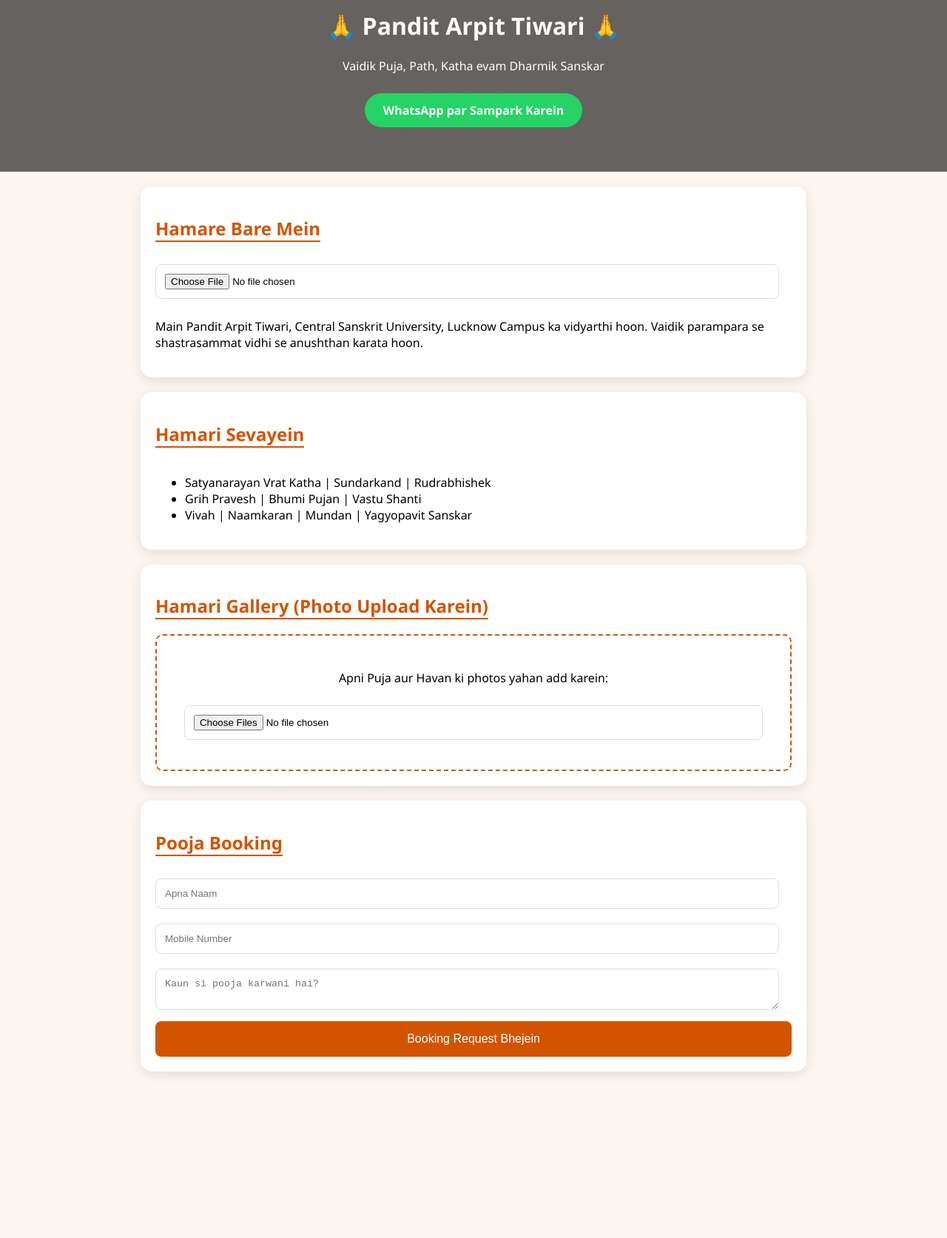
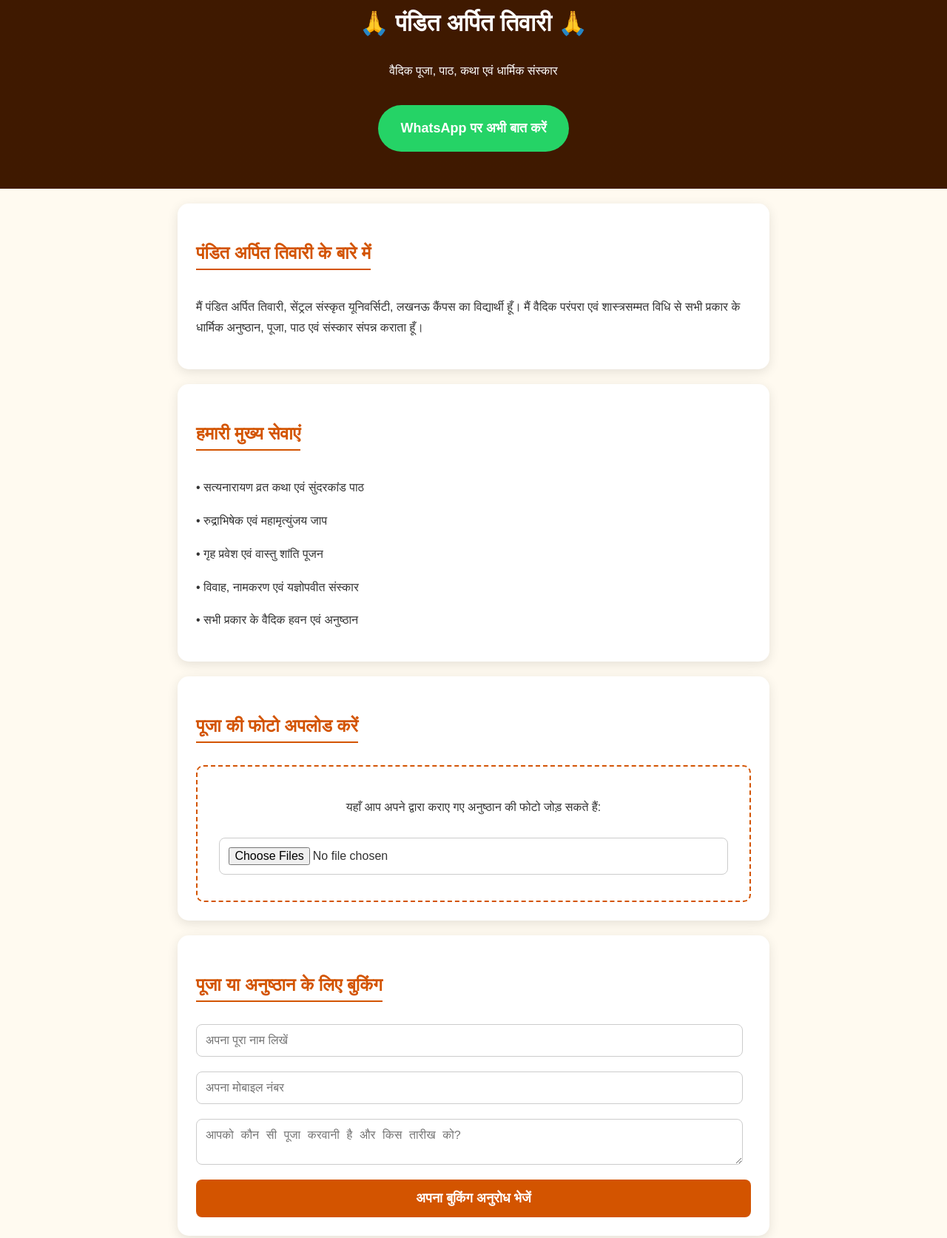
Before and after one commit to arpittiwa38-ai/pandit-arpit-tiwari-vedik-puja, a plain HTML site: page index.html in a window 1280 px wide. Shown: the part 68-1741 px from the top of the page at 74% size. Before the commit the page ends 1556 px from the top, so only its background shows below. Drawn offline with Linux system fonts and the light colour scheme.

Commit message:
Update index.html

```diff
--- a/index.html
+++ b/index.html
@@ -3,60 +3,58 @@
 <head>
     <meta charset="UTF-8">
     <meta name="viewport" content="width=device-width, initial-scale=1.0">
-    <title>Pandit Arpit Tiwari - Vedic Services</title>
+    <title>पंडित अर्पित तिवारी - वैदिक अनुष्ठान</title>
     <style>
         :root { --primary-color: #d35400; }
-        body { font-family: 'Segoe UI', sans-serif; margin: 0; background-color: #fdf6f0; }
-        .hero { background: linear-gradient(rgba(0,0,0,0.6), rgba(0,0,0,0.6)), url('background-pooja.jpg'); padding: 60px 20px; text-align: center; color: white; }
-        .container { max-width: 900px; margin: auto; padding: 20px; }
-        .card { background: white; padding: 20px; margin-bottom: 20px; border-radius: 15px; box-shadow: 0 4px 15px rgba(0,0,0,0.1); }
+        body { font-family: 'Arial', sans-serif; margin: 0; background-color: #fffaf0; line-height: 1.8; color: #333; }
+        .hero { background: linear-gradient(rgba(0,0,0,0.7), rgba(0,0,0,0.7)), #d35400; padding: 50px 20px; text-align: center; color: white; }
+        .container { max-width: 800px; margin: auto; padding: 20px; }
+        .card { background: white; padding: 25px; margin-bottom: 20px; border-radius: 15px; box-shadow: 0 4px 15px rgba(0,0,0,0.1); }
         h2 { color: var(--primary-color); border-bottom: 2px solid var(--primary-color); display: inline-block; }
-        .btn { display: inline-block; padding: 12px 25px; background: #25d366; color: white; text-decoration: none; border-radius: 50px; font-weight: bold; margin-top: 10px; }
-        .gallery-grid { display: grid; grid-template-columns: repeat(auto-fit, minmax(200px, 1fr)); gap: 15px; margin-top: 15px; }
-        .upload-area { border: 2px dashed var(--primary-color); padding: 30px; text-align: center; border-radius: 10px; }
-        input, textarea { width: 95%; padding: 12px; margin: 10px 0; border: 1px solid #ddd; border-radius: 8px; }
-        .submit-btn { background: var(--primary-color); color: white; border: none; padding: 15px; width: 100%; cursor: pointer; border-radius: 8px; font-size: 16px; }
+        .btn { display: inline-block; padding: 15px 30px; background: #25d366; color: white; text-decoration: none; border-radius: 50px; font-weight: bold; margin-top: 15px; font-size: 18px; }
+        .upload-area { border: 2px dashed var(--primary-color); padding: 25px; text-align: center; border-radius: 10px; margin-top: 10px; }
+        input, textarea { width: 95%; padding: 12px; margin: 10px 0; border: 1px solid #ccc; border-radius: 8px; font-size: 16px; }
+        .submit-btn { background: var(--primary-color); color: white; border: none; padding: 15px; width: 100%; cursor: pointer; border-radius: 8px; font-size: 18px; font-weight: bold; }
     </style>
 </head>
 <body>
 
 <div class="hero">
-    <h1>🙏 Pandit Arpit Tiwari 🙏</h1>
-    <p>Vaidik Puja, Path, Katha evam Dharmik Sanskar</p>
-    <a href="https://wa.me/919118991503?text=Namaste Pandit ji, mujhe puja ke liye sampark karna hai." class="btn">WhatsApp par Sampark Karein</a>
+    <h1>🙏 पंडित अर्पित तिवारी 🙏</h1>
+    <p>वैदिक पूजा, पाठ, कथा एवं धार्मिक संस्कार</p>
+    <a href="https://wa.me/919118991503?text=नमस्ते पंडित जी, मुझे पूजा के संबंध में जानकारी चाहिए।" class="btn">WhatsApp पर अभी बात करें</a>
 </div>
 
 <div class="container">
     <div class="card">
-        <h2>Hamare Bare Mein</h2>
-        <input type="file" id="profilePic" accept="image/*">
-        <p>Main Pandit Arpit Tiwari, Central Sanskrit University, Lucknow Campus ka vidyarthi hoon. Vaidik parampara se shastrasammat vidhi se anushthan karata hoon.</p>
+        <h2>पंडित अर्पित तिवारी के बारे में</h2>
+        <p>मैं पंडित अर्पित तिवारी, सेंट्रल संस्कृत यूनिवर्सिटी, लखनऊ कैंपस का विद्यार्थी हूँ। मैं वैदिक परंपरा एवं शास्त्रसम्मत विधि से सभी प्रकार के धार्मिक अनुष्ठान, पूजा, पाठ एवं संस्कार संपन्न कराता हूँ।</p>
     </div>
 
     <div class="card">
-        <h2>Hamari Sevayein</h2>
-        <ul>
-            <li>Satyanarayan Vrat Katha | Sundarkand | Rudrabhishek</li>
-            <li>Grih Pravesh | Bhumi Pujan | Vastu Shanti</li>
-            <li>Vivah | Naamkaran | Mundan | Yagyopavit Sanskar</li>
-        </ul>
+        <h2>हमारी मुख्य सेवाएं</h2>
+        <p>• सत्यनारायण व्रत कथा एवं सुंदरकांड पाठ</p>
+        <p>• रुद्राभिषेक एवं महामृत्युंजय जाप</p>
+        <p>• गृह प्रवेश एवं वास्तु शांति पूजन</p>
+        <p>• विवाह, नामकरण एवं यज्ञोपवीत संस्कार</p>
+        <p>• सभी प्रकार के वैदिक हवन एवं अनुष्ठान</p>
     </div>
 
     <div class="card">
-        <h2>Hamari Gallery (Photo Upload Karein)</h2>
+        <h2>पूजा की फोटो अपलोड करें</h2>
         <div class="upload-area">
-            <p>Apni Puja aur Havan ki photos yahan add karein:</p>
+            <p>यहाँ आप अपने द्वारा कराए गए अनुष्ठान की फोटो जोड़ सकते हैं:</p>
             <input type="file" multiple accept="image/*">
         </div>
     </div>
 
     <div class="card">
-        <h2>Pooja Booking</h2>
+        <h2>पूजा या अनुष्ठान के लिए बुकिंग</h2>
         <form id="bookingForm">
-            <input type="text" placeholder="Apna Naam" required>
-            <input type="tel" placeholder="Mobile Number" required>
-            <textarea placeholder="Kaun si pooja karwani hai?" required></textarea>
-            <button type="submit" class="submit-btn">Booking Request Bhejein</button>
+            <input type="text" placeholder="अपना पूरा नाम लिखें" required>
+            <input type="tel" placeholder="अपना मोबाइल नंबर" required>
+            <textarea placeholder="आपको कौन सी पूजा करवानी है और किस तारीख को?" required></textarea>
+            <button type="submit" class="submit-btn">अपना बुकिंग अनुरोध भेजें</button>
         </form>
     </div>
 </div>
@@ -64,7 +62,7 @@
 <script>
     document.getElementById('bookingForm').onsubmit = function(e) {
         e.preventDefault();
-        alert("Aapka booking request humein mil gaya hai! Hum jald hi aapse sampark karenge.");
+        alert("धन्यवाद! आपका बुकिंग अनुरोध हमें मिल गया है। हम जल्द ही आपसे संपर्क करेंगे।");
     };
 </script>
 
```
